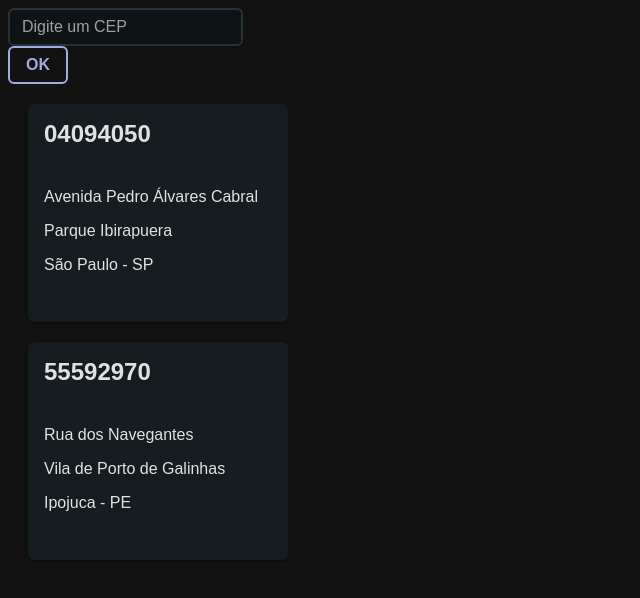
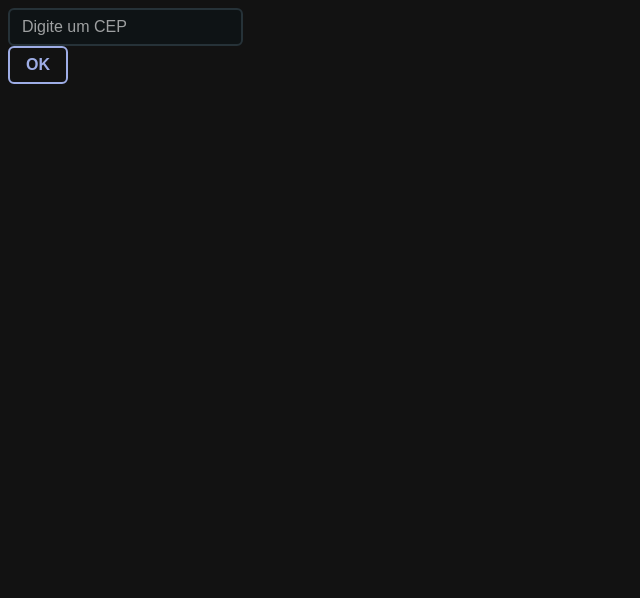
Before and after one commit to FelipeNascimentoDev/PDMT-P1, a React (Vite) app in the folder P1-PDMT/: page / in a window 1280 px wide. Shown: the top 598 px of the page, without its empty margins (0-640 px from the left). Built offline with nearby package versions, Linux system fonts and the light colour scheme; a web font is replaced by a local one.

Commit message:
feat(p1): exibe localidades reais

```diff
--- a/P1-PDMT/src/components/App.jsx
+++ b/P1-PDMT/src/components/App.jsx
@@ -5,8 +5,12 @@ import LocalidadeLista from './LocalidadeLista'
 import 'primereact/resources/themes/viva-dark/theme.css';
 class App extends React.Component {
 
-  onBuscaRealizada = (termo) => {
-    alert(termo)
+  state = {
+    resultadoBusca: null
+  }
+
+  onBuscaRealizada = (dados) => {
+    this.setState({ resultadoBusca: dados })
   }
 
   render(){
@@ -14,10 +18,11 @@ class App extends React.Component {
       <div className='grid justify-content-center'>
           <div className="col-12">
             <Busca
-              onBuscaRealizada={this.onBuscaRealizada}/>
+              onBuscaRealizada={this.onBuscaRealizada} />
           </div>
           <div className="col-12">
-            <LocalidadeLista/>
+            <LocalidadeLista
+              dados={this.state.resultadoBusca} />
           </div>
       </div>
     )
--- a/P1-PDMT/src/components/Busca.jsx
+++ b/P1-PDMT/src/components/Busca.jsx
@@ -34,6 +34,8 @@ export class Busca extends Component {
                 return
             }
 
+            this.props.onBuscaRealizada(data)
+
             console.log(data)
         } catch (error) {
             alert('Erro ao buscar o CEP. Verifique sua conexão ou tente novamente mais tarde.')
--- a/P1-PDMT/src/components/LocalidadeLista.jsx
+++ b/P1-PDMT/src/components/LocalidadeLista.jsx
@@ -1,48 +1,35 @@
 import React, { Component } from 'react'
-import { Card } from 'primereact/card';
-
+import { Card } from 'primereact/card'
 
 export class LocalidadeLista extends Component {
-
-  card = {
-    cep: '',
-    rua: '',
-    bairro: '',
-    localidade: '',
-    estado: ''
+  state = {
+    consultas: []
   }
 
-  listaCards = [
-    {
-      cep: '04094050',
-      rua: 'Avenida Pedro Álvares Cabral',
-      bairro: 'Parque Ibirapuera',
-      localidade: 'São Paulo',
-      estado: 'SP'
-    },
-    {
-      cep: '55592970',
-      rua: 'Rua dos Navegantes',
-      bairro: 'Vila de Porto de Galinhas',
-      localidade: 'Ipojuca',
-      estado: 'PE'
+  componentDidUpdate(prevProps) {
+    if (this.props.dados && this.props.dados !== prevProps.dados) {
+      this.setState((prevState) => ({
+        consultas: [this.props.dados, ...prevState.consultas]
+      }))
     }
-  ]
+  }
 
   render() {
+    const { consultas } = this.state
+
     return (
       <div className="card-div" style={{ width: '300px', height: '200px' }}>
-        {this.listaCards.map((item, index) => (
+        {consultas.map((item, index) => (
           <Card key={index} title={item.cep} style={{ margin: '20px' }}>
             <div className="card-text">
-              <p>{item.rua}</p>
+              <p>{item.logradouro}</p>
               <p>{item.bairro}</p>
-              <p>{item.localidade} - {item.estado}</p>
+              <p>{item.localidade} - {item.uf}</p>
             </div>
           </Card>
         ))}
       </div>
-    );
+    )
   }
 }
 
```
